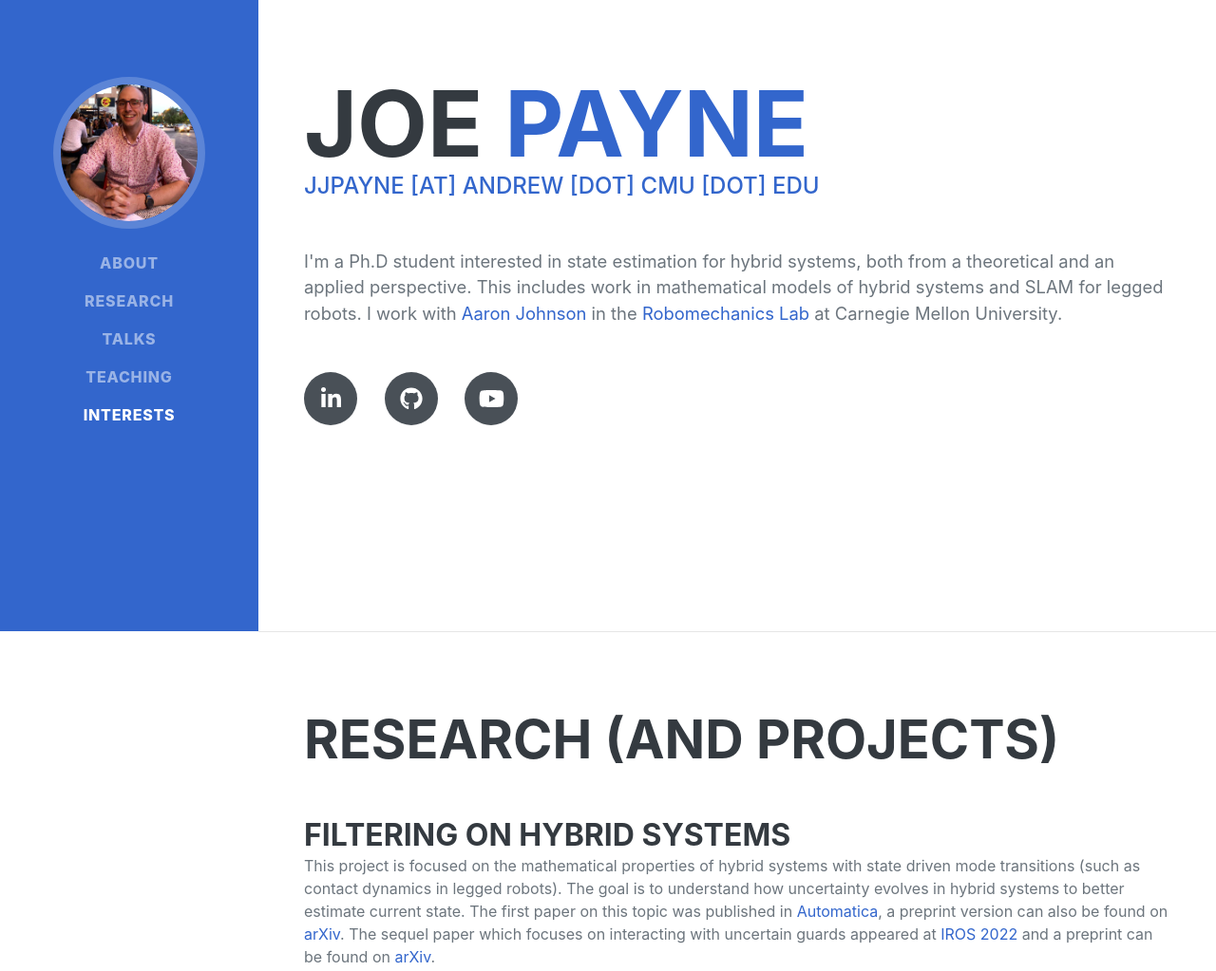
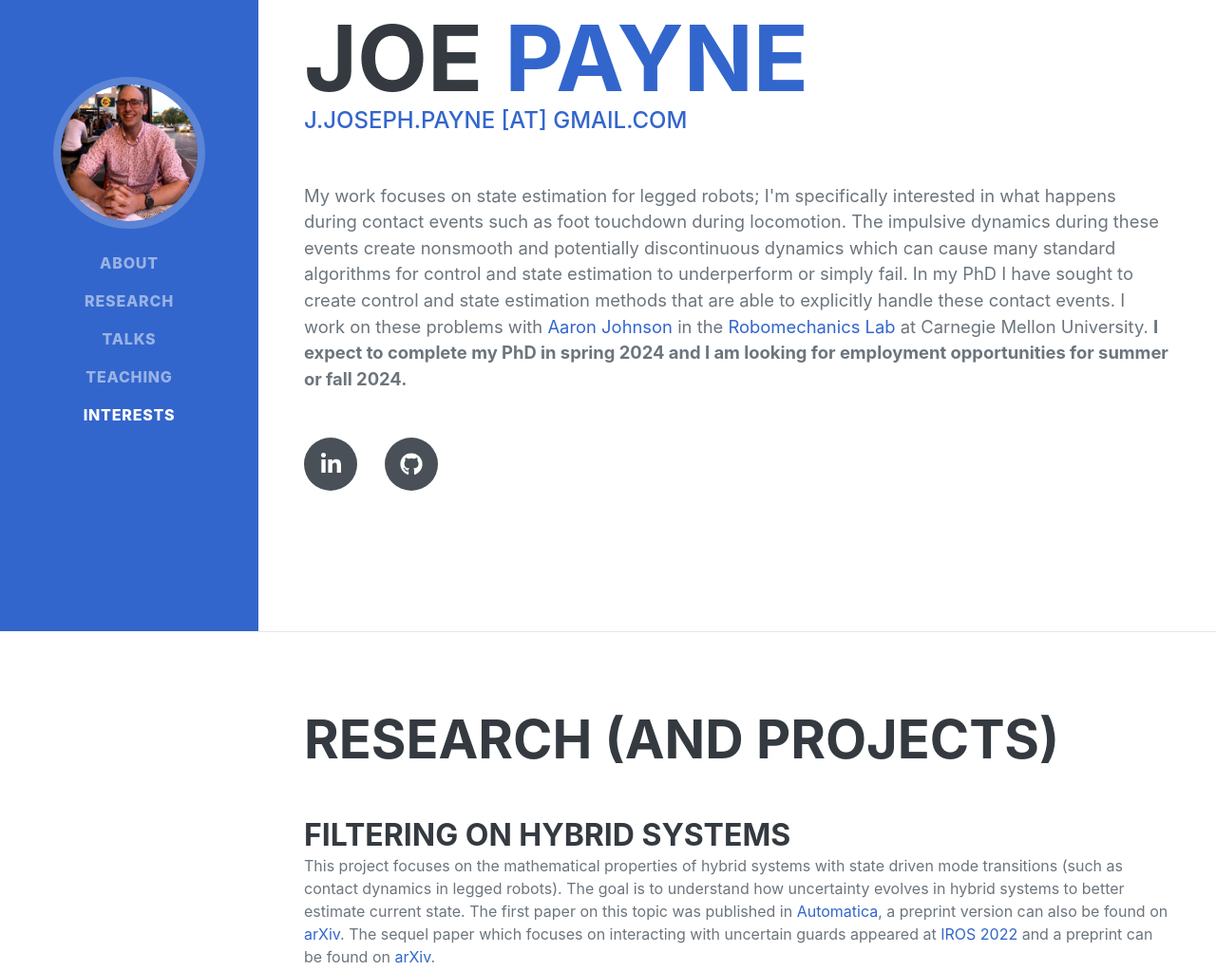
Before and after one commit to jjoepayne/jjoepayne.github.io, a plain HTML site: page index.html in a window 1280 px wide. Shown: the part 135-1158 px from the top of the page at 95% size. Drawn offline with nearby package versions, Linux system fonts and the light colour scheme; a web font is replaced by a local one.

Commit message:
updating to indicate I am seeking emplyoment + to add an interests collage

```diff
--- a/index.html
+++ b/index.html
@@ -43,13 +43,14 @@
                         <span class="text-primary">Payne</span>
                     </h1>
                     <div class="subheading mb-5">
-                        <span class="text-primary">jjpayne [at] andrew [dot] cmu [dot] edu</span>
+                        <span class="text-primary">j.joseph.payne [at] gmail.com</span>
                     </div>
-                    <p class="lead mb-5">I'm a Ph.D student interested in state estimation for hybrid systems, both from a theoretical and an applied perspective. This includes work in mathematical models of hybrid systems and SLAM for legged robots. I work with <a href="https://www.andrew.cmu.edu/user/amj1/">Aaron Johnson</a> in the <a href="https://www.robomechanics.net">Robomechanics Lab</a> at Carnegie Mellon University.</p>
+                    <p class="lead mb-5">
+                        My work focuses on state estimation for legged robots; I'm specifically interested in what happens during contact events such as foot touchdown during locomotion. The impulsive dynamics during these events create nonsmooth and potentially discontinuous dynamics which can cause many standard algorithms for control and state estimation to underperform or simply fail. In my PhD I have sought to create control and state estimation methods that are able to explicitly handle these contact events. I work on these problems with <a href="https://www.andrew.cmu.edu/user/amj1/">Aaron Johnson</a> in the <a href="https://www.robomechanics.net">Robomechanics Lab</a> at Carnegie Mellon University. <b>I expect to complete my PhD in spring 2024 and I am looking for employment opportunities for summer or fall 2024.</b></p>
                     <div class="social-icons">
                         <a class="social-icon" href="https://www.linkedin.com/in/joe-payne-15049341/"><i class="fab fa-linkedin-in"></i></a>
                         <a class="social-icon" href="https://github.com/jjoepayne"><i class="fab fa-github"></i></a>
-                        <a class="social-icon" href="https://youtube.com/@Bouldest1"><i class="fab fa-youtube"></i></a>
+                        <!-- <a class="social-icon" href="https://youtube.com/@Bouldest1"><i class="fab fa-youtube"></i></a> -->
                     </div>
                 </div>
             </section>
@@ -61,7 +62,7 @@
                     <div class="d-flex flex-column flex-md-row justify-content-between mb-5">
                         <div class="flex-grow-1">
                             <h3 class="mb-0">Filtering on Hybrid Systems</h3>
-                            <p>This project is focused on the mathematical properties of hybrid systems with state driven mode transitions (such as contact dynamics in legged robots). The goal is to understand how uncertainty evolves in hybrid systems to better estimate current state. The first paper on this topic was published in <a href="https://doi.org/10.1016/j.automatica.2021.109752">Automatica</a>, a preprint version can also be found on <a href="https://arxiv.org/abs/2007.12233">arXiv</a>. The sequel paper which focuses on interacting with uncertain guards appeared at <a href="https://ieeexplore.ieee.org/document/9981218">IROS 2022</a> and a preprint can be found on <a href="https://arxiv.org/abs/2202.12729">arXiv</a>.
+                            <p>This project focuses on the mathematical properties of hybrid systems with state driven mode transitions (such as contact dynamics in legged robots). The goal is to understand how uncertainty evolves in hybrid systems to better estimate current state. The first paper on this topic was published in <a href="https://doi.org/10.1016/j.automatica.2021.109752">Automatica</a>, a preprint version can also be found on <a href="https://arxiv.org/abs/2007.12233">arXiv</a>. The sequel paper which focuses on interacting with uncertain guards appeared at <a href="https://ieeexplore.ieee.org/document/9981218">IROS 2022</a> and a preprint can be found on <a href="https://arxiv.org/abs/2202.12729">arXiv</a>.
                         </p>
                         <p>
                             <img src="assets/img/salt_movie.gif">
@@ -102,7 +103,7 @@
                     <div class="d-flex flex-column flex-md-row justify-content-between mb-5">
                         <div class="flex-grow-1">
                             <h3 class="mb-0"><a href="https://www.youtube.com/watch?v=vHWiVu242vc">FlamingoBot: A Zero Energy Standing Bipedal Robot</a></h3>
-                            <p>This talk, jointly presented with my collaborator <a href="https://nathanjkong.wordpress.com/">Nathan Kong</a>, presents FlamingoBot, a robot which we designed to be able to remain in an upright standing position with no required motor torques. This design was created to save energy in robots which spent large parts of their operating times standing still. This was presented at Dynamic Walking 2019.</p>
+                            <p>This talk, jointly presented with my collaborator <a href="https://nathanjkong.wordpress.com/">Nathan Kong</a>, introduces FlamingoBot, a robot which we designed to be able to remain in an upright standing position with no required motor torques. This design was created to save energy in robots which spend large portions of their operating times standing still. This was presented at Dynamic Walking 2019.</p>
                         </div>
                     </div>
                 </div>
@@ -136,6 +137,9 @@
                 <div class="resume-section-content">
                     <h2 class="mb-5">Interests</h2>
                     <p>Outside of academics, you can find me <a href="https://www.youtube.com/@bouldest1">rock climbing all over Pennsylvania, West Virginia, and Ohio</a>. I'm primarily a boulderer, but can occasionally be convinced to do some sport climbing. I am also a big fan of basically any board sport: snowboarding, skateboarding, surfing, wakeboarding, etc!</p>
+                    <p>
+                        <img src="assets/img/interests.png" width=100% height=auto>
+                    </p>
                     <p class="mb-0">For less action-heavy activities, I try to do a lot of reading. I primarily read literary fiction, but occasionally read essay collections or spy novels. Right now, I can't recommend <a href="https://bookshop.org/books/the-overstory/9780393356687">The Overstory</a>, <a href="https://bookshop.org/books/american-spy/9780812988284">American Spy</a>, and <a href="https://bookshop.org/books/go-ahead-in-the-rain-notes-to-a-tribe-called-quest/9781477316481">Go Ahead in the Rain</a> enough!</p>
                 </div>
             </section>
```
Also changed, not shown: 1 other file.
